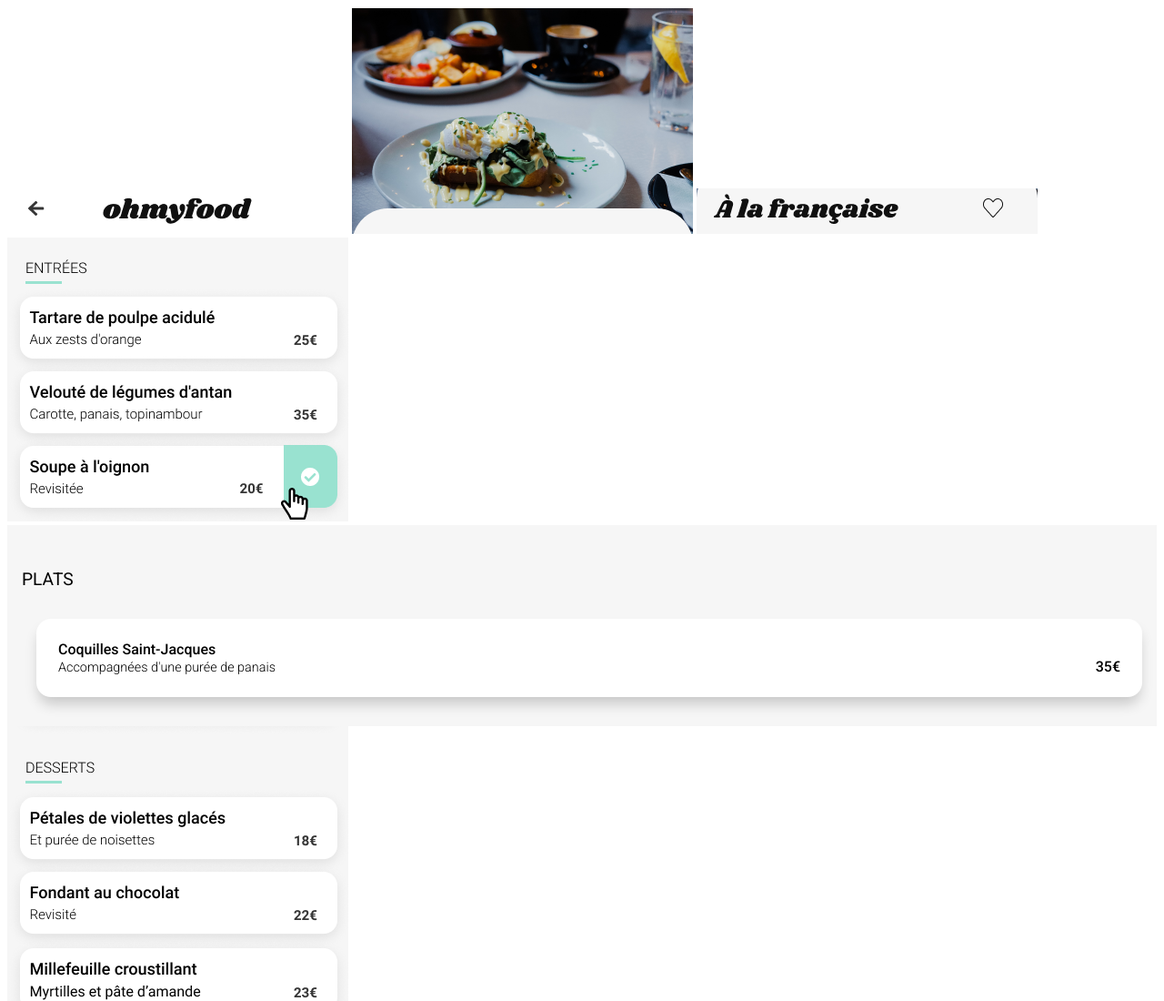
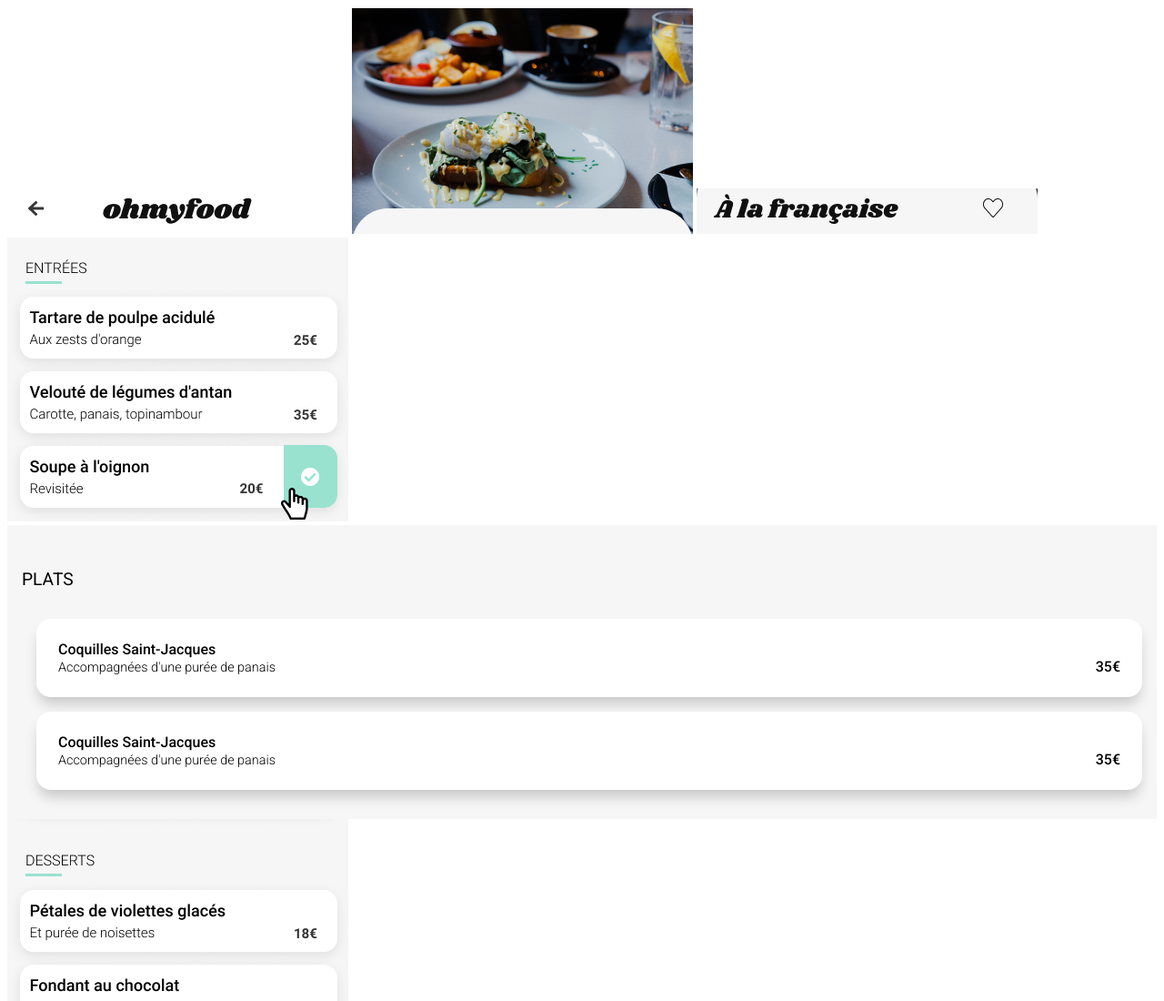
Before and after one commit to oolyster/AdelineReaux_3_27102020, a website: page restaurant-1.html in a window 1280 px wide. Shown: the top 1100 px of the page at 91% size. Drawn offline with Linux system fonts and the light colour scheme; a web font is replaced by a local one.

Commit message:
Restaurant v1

```diff
--- a/restaurant-1.html
+++ b/restaurant-1.html
@@ -21,6 +21,10 @@
             <span class="plat__nom">Coquilles Saint-Jacques</span><br/>
             <span class="plat__description">Accompagnées d'une purée de panais</span><span class="plat__prix">35€</span>
         </div>
+        <div class="plat__element">
+            <span class="plat__nom">Coquilles Saint-Jacques</span><br/>
+            <span class="plat__description">Accompagnées d'une purée de panais</span><span class="plat__prix">35€</span>
+        </div>
     </div>
 </section>
 <img src="maquette/menu-restaurant_3-1-4.png" alt="maquette"/>
```
